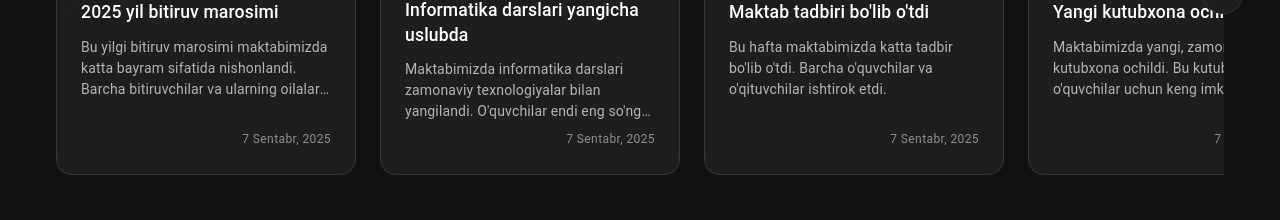
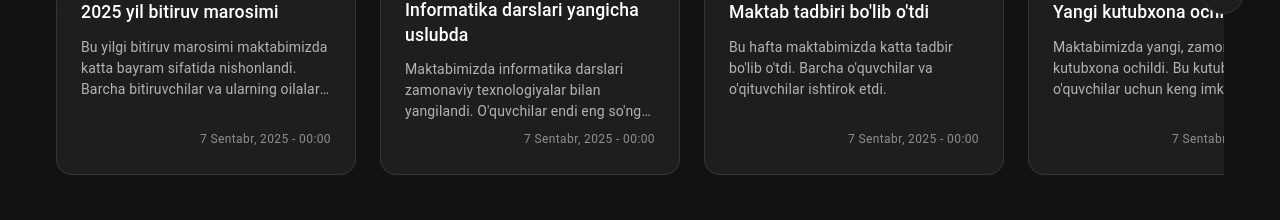
Before and after one commit to wahidustoz/school39, a React (Vite) app: page / in a window 1280 px wide. Shown: the part 1080-1300 px from the top of the page. Built offline with nearby package versions, Linux system fonts and the light colour scheme.

Commit message:
refactor: Update date handling to use full ISO timestamps in auto-generate-posts, PostList, and PostRenderer components, ensuring backward compatibility with existing date formats

```diff
--- a/src/components/PostList.jsx
+++ b/src/components/PostList.jsx
@@ -30,8 +30,8 @@ function PostList() {
 
         if (cachedPosts) {
           console.log('📦 Posts loaded from local storage');
-          // Ensure cached posts are also sorted by date (newest first)
-          const sortedCachedPosts = cachedPosts.sort((a, b) => new Date(b.date) - new Date(a.date));
+          // Ensure cached posts are also sorted by timestamp (newest first)
+          const sortedCachedPosts = cachedPosts.sort((a, b) => new Date(b.timestamp || b.date) - new Date(a.timestamp || a.date));
           setPosts(sortedCachedPosts);
           setLoading(false);
           return;
@@ -45,9 +45,9 @@ function PostList() {
         }
 
         const data = await response.json();
-        // Sort posts by date (newest first) and add base path to image URLs
+        // Sort posts by timestamp (newest first) and add base path to image URLs
         const postsWithFixedImages = data
-          .sort((a, b) => new Date(b.date) - new Date(a.date)) // Sort newest first
+          .sort((a, b) => new Date(b.timestamp || b.date) - new Date(a.timestamp || a.date)) // Sort newest first, fallback to date
           .map(post => ({
             ...post,
             thumbnail: getImageUrl(post.thumbnail)
@@ -68,7 +68,9 @@ function PostList() {
     loadPosts();
   }, []);
 
-  const formatDate = (dateString) => {
+  const formatDate = (post) => {
+    // Use timestamp if available, otherwise fall back to date
+    const dateString = post.timestamp || post.date;
     const date = new Date(dateString);
     const months = [
       'Yanvar', 'Fevral', 'Mart', 'Aprel', 'May', 'Iyun',
@@ -78,8 +80,10 @@ function PostList() {
     const day = date.getDate();
     const month = months[date.getMonth()];
     const year = date.getFullYear();
+    const hours = date.getHours().toString().padStart(2, '0');
+    const minutes = date.getMinutes().toString().padStart(2, '0');
 
-    return `${day} ${month}, ${year}`;
+    return `${day} ${month}, ${year} - ${hours}:${minutes}`;
   };
 
   const handleScroll = (direction) => {
@@ -317,7 +321,7 @@ function PostList() {
                       mt: 1
                     }}
                   >
-                    {formatDate(post.date)}
+                    {formatDate(post)}
                   </Typography>
                 </CardContent>
               </Card>
--- a/src/components/PostRenderer.jsx
+++ b/src/components/PostRenderer.jsx
@@ -94,7 +94,9 @@ function PostRenderer() {
     fetchPost();
   }, [slug]);
 
-  const formatDate = (dateString) => {
+  const formatDate = (post) => {
+    // Use timestamp if available, otherwise fall back to date
+    const dateString = post.timestamp || post.date;
     const date = new Date(dateString);
     const months = [
       'Yanvar', 'Fevral', 'Mart', 'Aprel', 'May', 'Iyun',
@@ -104,8 +106,10 @@ function PostRenderer() {
     const day = date.getDate();
     const month = months[date.getMonth()];
     const year = date.getFullYear();
+    const hours = date.getHours().toString().padStart(2, '0');
+    const minutes = date.getMinutes().toString().padStart(2, '0');
 
-    return `${day} ${month}, ${year}`;
+    return `${day} ${month}, ${year} - ${hours}:${minutes}`;
   };
 
   if (loading) {
@@ -177,7 +181,7 @@ function PostRenderer() {
             fontSize: '0.875rem'
           }}
         >
-          {formatDate(post.date)}
+          {formatDate(post)}
         </Typography>
       </Box>
 
```
Also changed, not shown: scripts/auto-generate-posts.js (+12 -10 lines).
